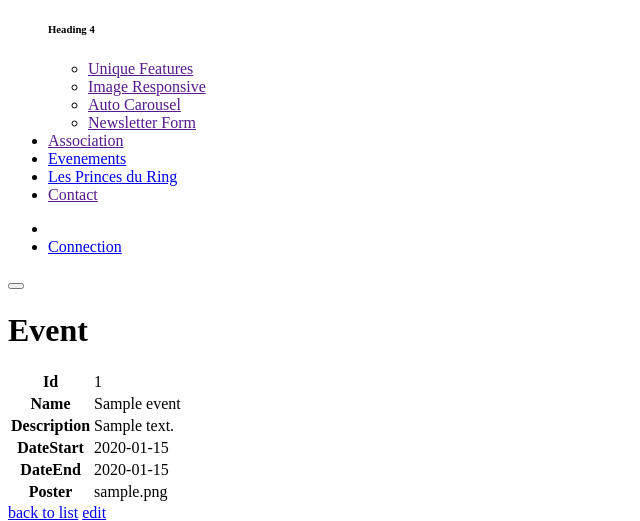
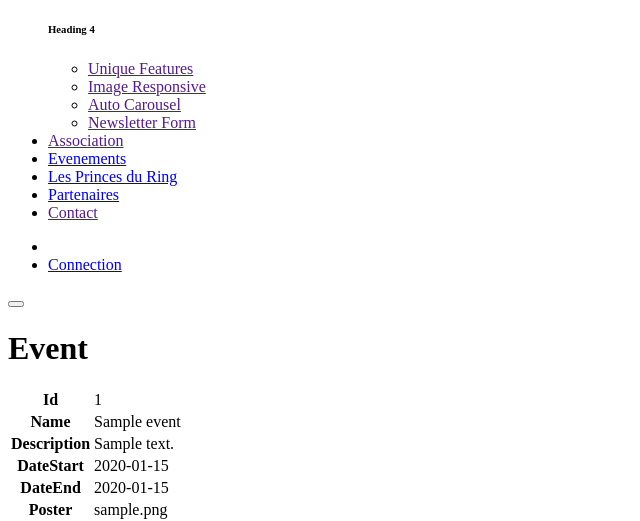
Before and after one commit to BenKod-r/tours-0320-php-elbaja-boxing-academy, a Symfony app: template templates/event/show.html.twig in a window 1280 px wide. Shown: the part 517-1038 px from the top of the page, without its empty margins (0-640 px from the left). Run offline with Twig, Linux system fonts and the light colour scheme; the template is opened without the code that fills it: most values are stand-ins (such as "Sample title", 1, 10 or a date in 2020); some libraries are stand-ins or nearby versions.

Commit message:
modificationPartenaires

```diff
--- a/assets/scss/app.scss
+++ b/assets/scss/app.scss
@@ -8,4 +8,3 @@
 @import "prince.scss";
 @import '~font-awesome/css/font-awesome.css';
 @import "login.scss";
-@import "profile.scss";
--- a/templates/navbar.html.twig
+++ b/templates/navbar.html.twig
@@ -59,7 +59,8 @@
                 </li>
                 <li class="nav-item"><a href="" class="nav-link font-weight-bold text-uppercase">Association</a></li>
                 <li class="nav-item"><a href="{{ path('event_index') }}" class="nav-link font-weight-bold text-uppercase">Evenements</a></li>
-                <li class="nav-item"><a href="/prince" class="nav-link font-weight-bold text-uppercase">Les Princes du Ring</a></li>
+                <li class="nav-item"><a href="/{{ path('prince_index') }}" class="nav-link font-weight-bold text-uppercase">Les Princes du Ring</a></li>
+                <li class="nav-item"><a href="{{ path('partners_index') }}" class="nav-link font-weight-bold text-uppercase">Partenaires</a></li>
                 <li class="nav-item"><a href="" class="nav-link font-weight-bold text-uppercase">Contact</a></li>
             </ul>
             <ul class="navbar-nav ml-auto nav-flex-icons">
```
Also changed, not shown: src/Controller/HomeController.php (+12 -19 lines), templates/home/partners.html.twig (renamed from templates/partenaire.html.twig).
